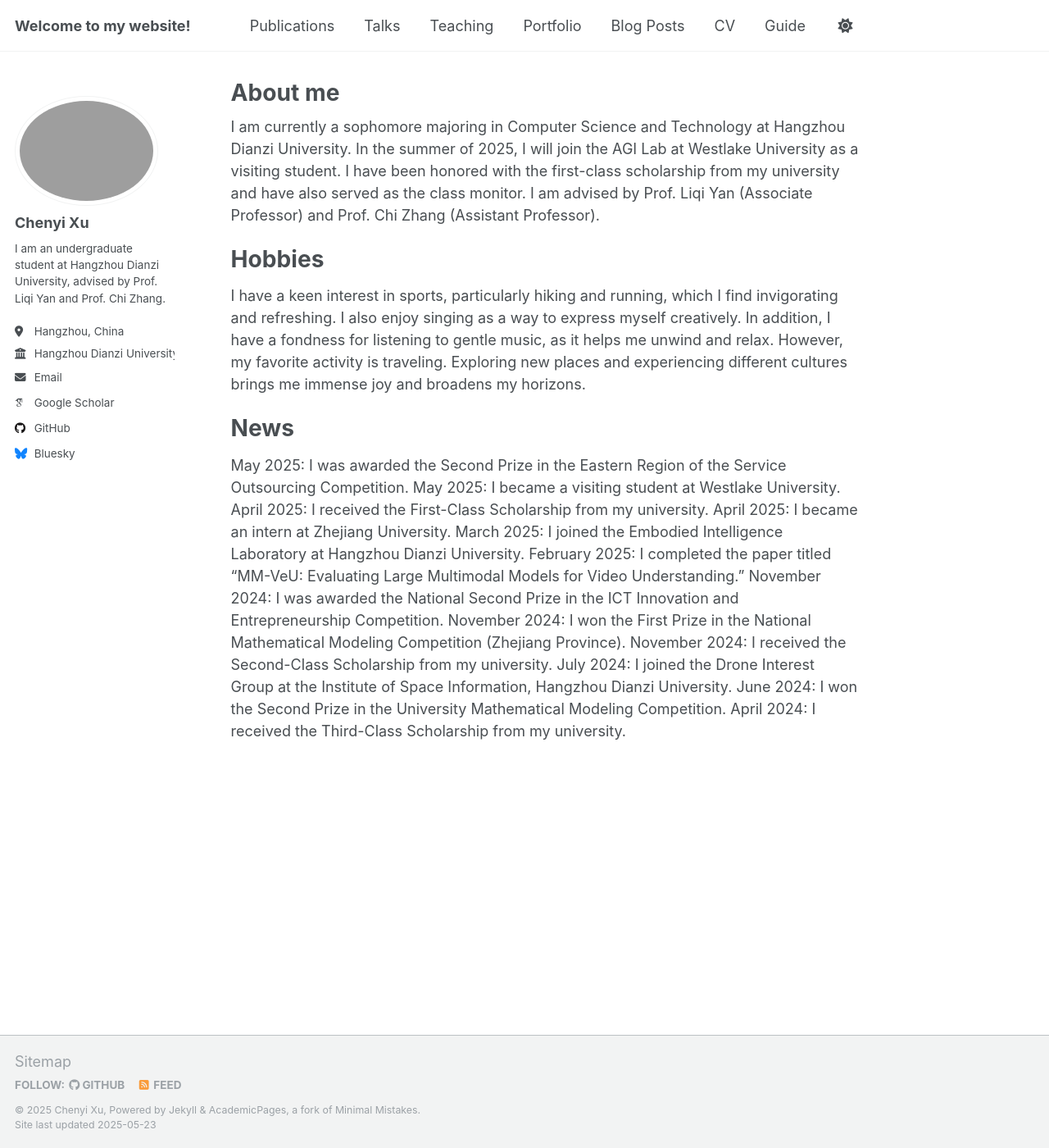
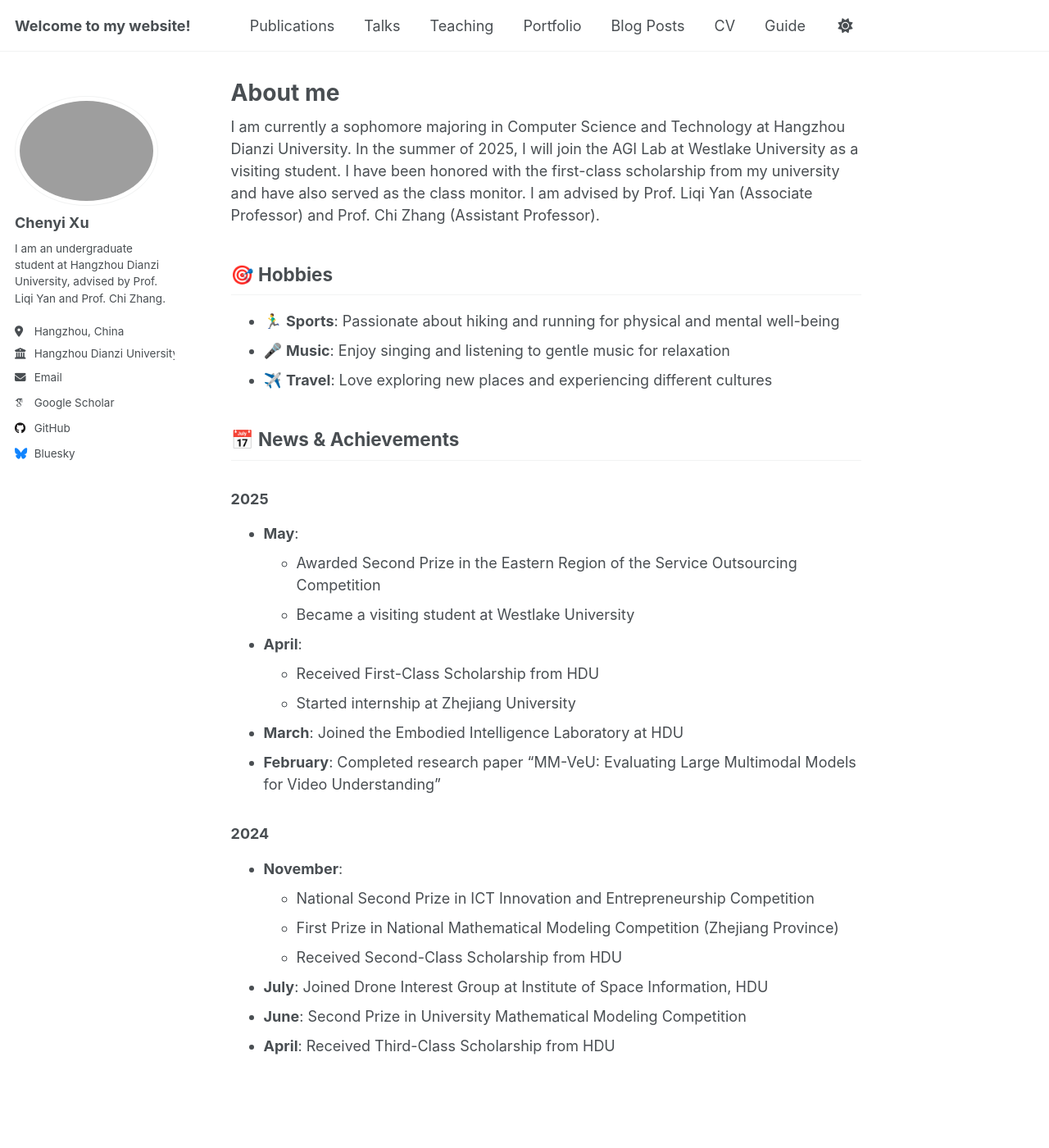
Before and after one commit to kikemw/kikemw.github.io, a Jekyll site: the page built from _pages/about.md, in a window 1280 px wide and 1400 px high. Shown: the whole window at 82% size. Built offline with Jekyll 4.4.1, drawn with Linux system fonts in a browser that asks for light colours; some web fonts are replaced.

Commit message:
Initial commit

```diff
--- a/_pages/about.md
+++ b/_pages/about.md
@@ -9,21 +9,29 @@
 
 I am currently a sophomore majoring in Computer Science and Technology at Hangzhou Dianzi University. In the summer of 2025, I will join the AGI Lab at Westlake University as a visiting student. I have been honored with the first-class scholarship from my university and have also served as the class monitor. I am advised by Prof. Liqi Yan (Associate Professor) and Prof. Chi Zhang (Assistant Professor).
 
-Hobbies
-======
-I have a keen interest in sports, particularly hiking and running, which I find invigorating and refreshing. I also enjoy singing as a way to express myself creatively. In addition, I have a fondness for listening to gentle music, as it helps me unwind and relax. However, my favorite activity is traveling. Exploring new places and experiencing different cultures brings me immense joy and broadens my horizons.
+## 🎯 Hobbies
 
-News
-======
-May 2025: I was awarded the Second Prize in the Eastern Region of the Service Outsourcing Competition.
-May 2025: I became a visiting student at Westlake University.
-April 2025: I received the First-Class Scholarship from my university.
-April 2025: I became an intern at Zhejiang University.
-March 2025: I joined the Embodied Intelligence Laboratory at Hangzhou Dianzi University.
-February 2025: I completed the paper titled "MM-VeU: Evaluating Large Multimodal Models for Video Understanding."
-November 2024: I was awarded the National Second Prize in the ICT Innovation and Entrepreneurship Competition.
-November 2024: I won the First Prize in the National Mathematical Modeling Competition (Zhejiang Province).
-November 2024: I received the Second-Class Scholarship from my university.
-July 2024: I joined the Drone Interest Group at the Institute of Space Information, Hangzhou Dianzi University.
-June 2024: I won the Second Prize in the University Mathematical Modeling Competition.
-April 2024: I received the Third-Class Scholarship from my university.
+* 🏃‍♂️ **Sports**: Passionate about hiking and running for physical and mental well-being
+* 🎤 **Music**: Enjoy singing and listening to gentle music for relaxation
+* ✈️ **Travel**: Love exploring new places and experiencing different cultures
+
+## 📅 News & Achievements
+
+### 2025
+* **May**:
+  * Awarded Second Prize in the Eastern Region of the Service Outsourcing Competition
+  * Became a visiting student at Westlake University
+* **April**:
+  * Received First-Class Scholarship from HDU
+  * Started internship at Zhejiang University
+* **March**: Joined the Embodied Intelligence Laboratory at HDU
+* **February**: Completed research paper "MM-VeU: Evaluating Large Multimodal Models for Video Understanding"
+
+### 2024
+* **November**:
+  * National Second Prize in ICT Innovation and Entrepreneurship Competition
+  * First Prize in National Mathematical Modeling Competition (Zhejiang Province)
+  * Received Second-Class Scholarship from HDU
+* **July**: Joined Drone Interest Group at Institute of Space Information, HDU
+* **June**: Second Prize in University Mathematical Modeling Competition
+* **April**: Received Third-Class Scholarship from HDU
```
